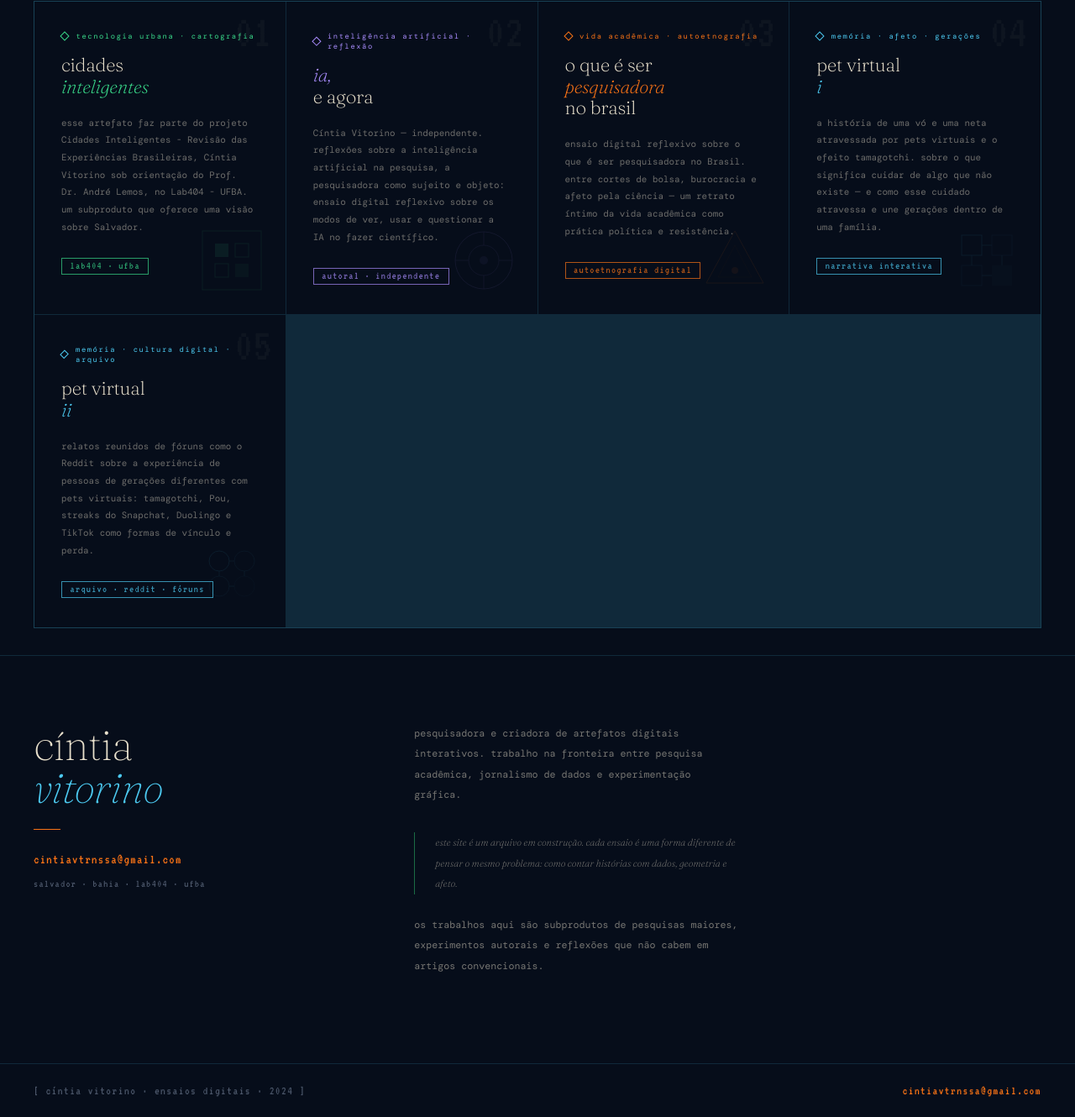
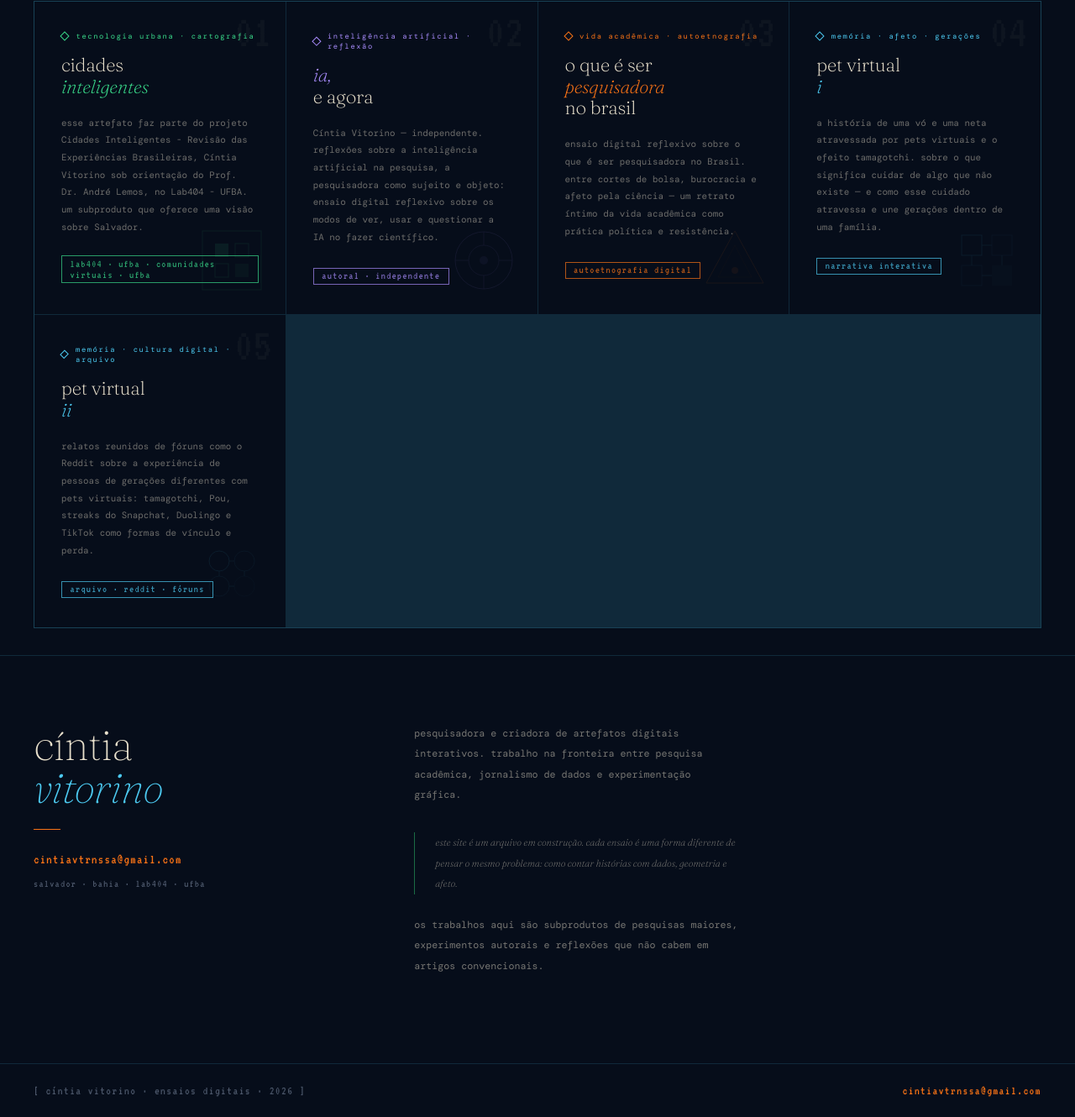
Before and after one commit to cintiavtrno/cintiavtrno.github.io, a plain HTML site: page index.html in a window 1280 px wide. Shown: the part 1355-2685 px from the top of the page at 84% size. Drawn offline with nearby package versions, Linux system fonts and the light colour scheme; a web font is replaced by a local one.

Commit message:
Update index.html

```diff
--- a/index.html
+++ b/index.html
@@ -634,7 +634,7 @@ animation:scan 8s linear infinite;
       <p class="ecard-desc">
         esse artefato faz parte do projeto Cidades Inteligentes - Revisão das Experiências Brasileiras, Cíntia Vitorino sob orientação do Prof. Dr. André Lemos, no Lab404 - UFBA. um subproduto que oferece uma visão sobre Salvador.
       </p>
-      <span class="ecard-badge">lab404 · ufba</span>
+      <span class="ecard-badge">lab404 · ufba · comunidades virtuais · ufba</span>
       <div class="ecard-geo">
         <svg width="80" height="80" viewBox="0 0 80 80"><rect x="5" y="5" width="70" height="70" fill="none" stroke="#39d98a" stroke-width="1"/><rect x="20" y="20" width="16" height="16" fill="#39d98a"/><rect x="44" y="20" width="16" height="16" fill="none" stroke="#39d98a" stroke-width="1"/><rect x="20" y="44" width="16" height="16" fill="none" stroke="#39d98a" stroke-width="1"/><rect x="44" y="44" width="16" height="16" fill="#39d98a" opacity=".5"/></svg>
       </div>
@@ -719,7 +719,7 @@ animation:scan 8s linear infinite;
 
 <!-- FOOTER -->
 <footer>
-  <span class="footer-txt">[ cíntia vitorino · ensaios digitais · 2024 ]</span>
+  <span class="footer-txt">[ cíntia vitorino · ensaios digitais · 2026 ]</span>
   <a href="mailto:cintiavtrnssa@gmail.com" class="footer-txt footer-link">cintiavtrnssa@gmail.com</a>
 </footer>
 
```
